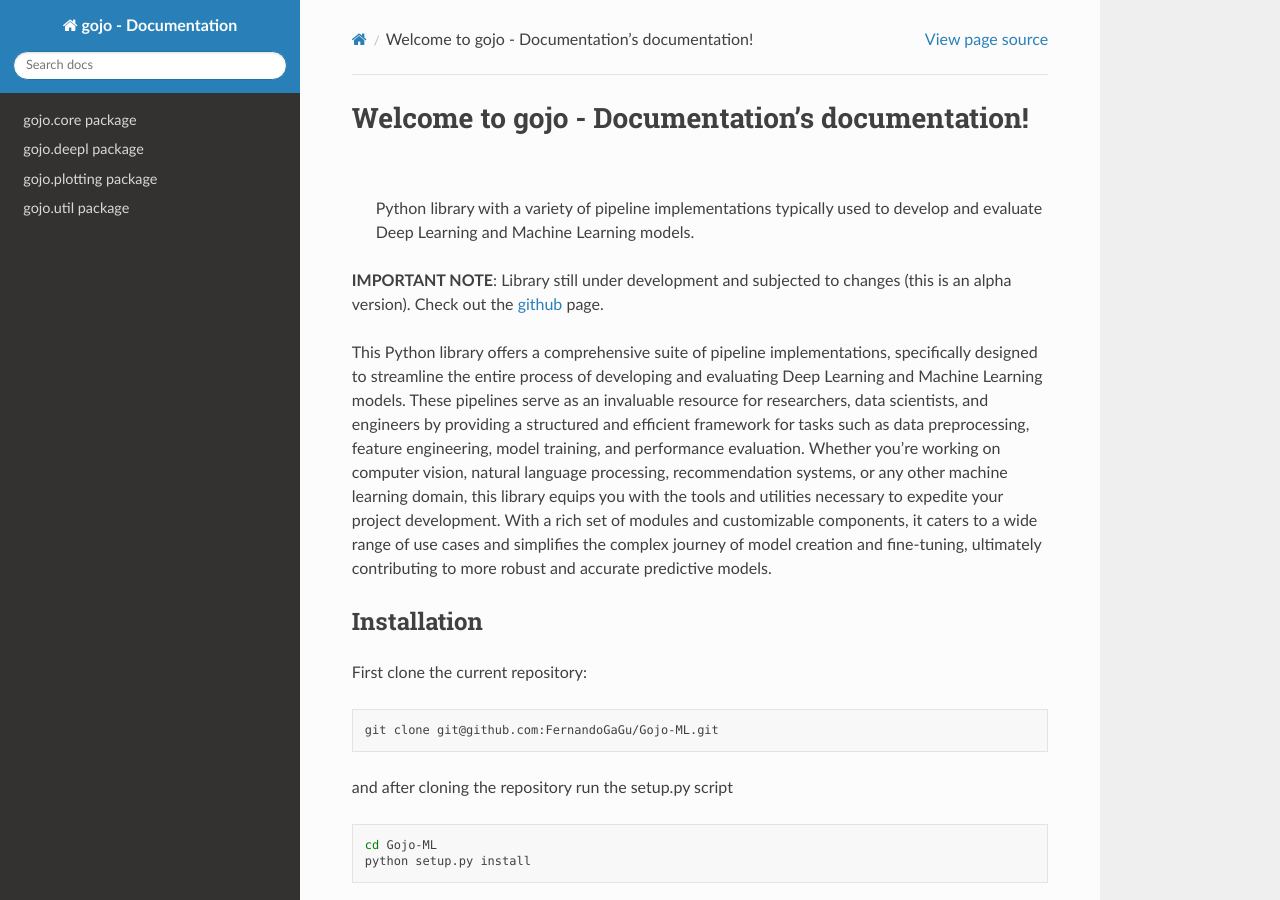
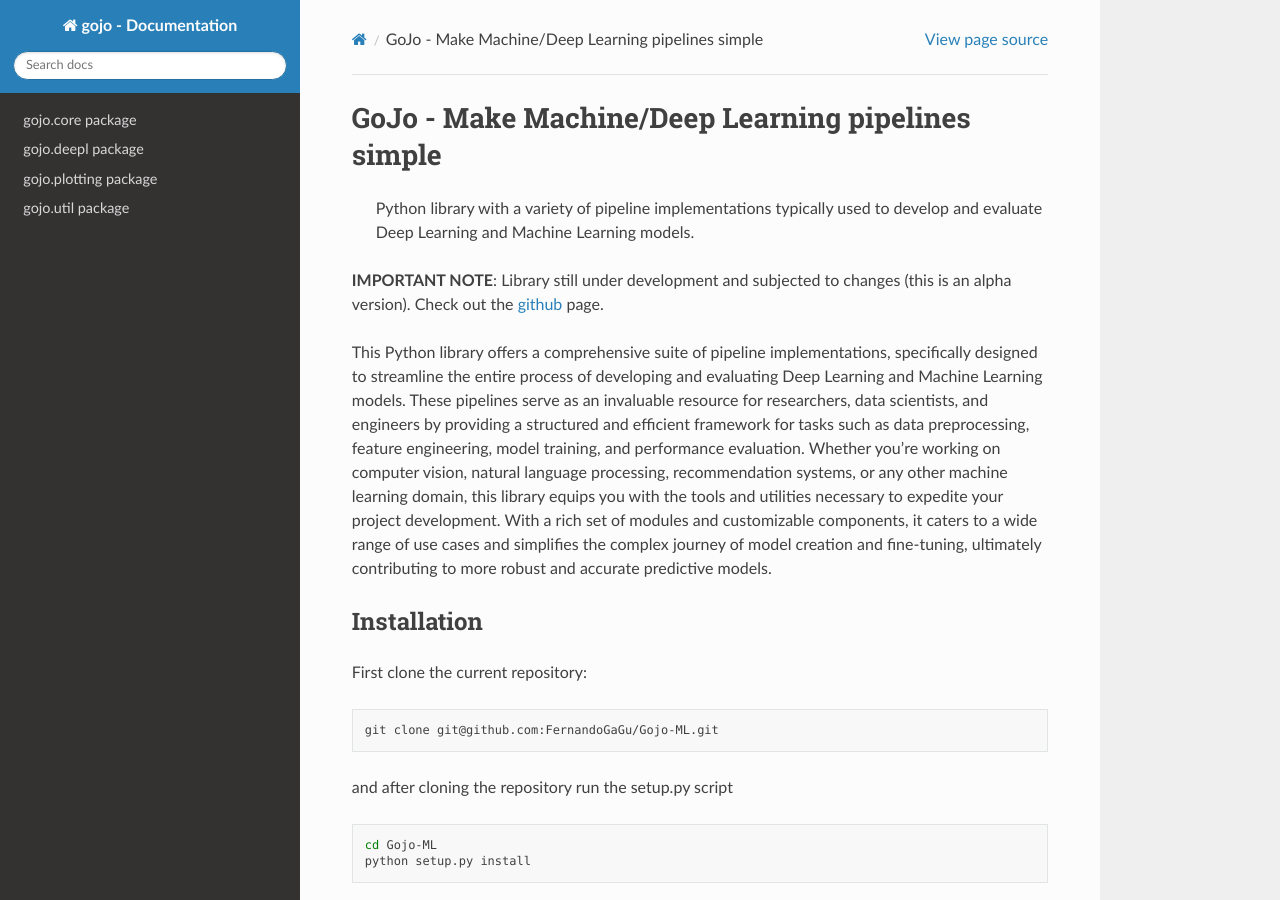
Before and after one commit to FernandoGaGu/GoJo-ML, a Sphinx documentation site: the page built from docs/index.rst, in a window 1280 px wide and 900 px high. Built offline with Sphinx 7.4.7 and the Read the Docs theme 2.0.0, drawn with Linux system fonts in a browser that asks for light colours.

Commit message:
Updated documentation.

```diff
--- a/docs/html/_sources/index.rst.txt
+++ b/docs/html/_sources/index.rst.txt
@@ -3,7 +3,7 @@
    You can adapt this file completely to your liking, but it should at least
    contain the root `toctree` directive.
 
-Welcome to gojo - Documentation's documentation!
+GoJo - Make Machine/Deep Learning pipelines simple
 ================================================
 
    Python library with a variety of pipeline implementations typically used to develop and evaluate Deep Learning and Machine Learning models.
--- a/docs/index.rst
+++ b/docs/index.rst
@@ -3,7 +3,7 @@
    You can adapt this file completely to your liking, but it should at least
    contain the root `toctree` directive.
 
-Welcome to gojo - Documentation's documentation!
+GoJo - Make Machine/Deep Learning pipelines simple
 ================================================
 
    Python library with a variety of pipeline implementations typically used to develop and evaluate Deep Learning and Machine Learning models.
```
Also changed, not shown: docs/html/index.html (+4 -4 lines), docs/html/searchindex.js, 3 other files.
